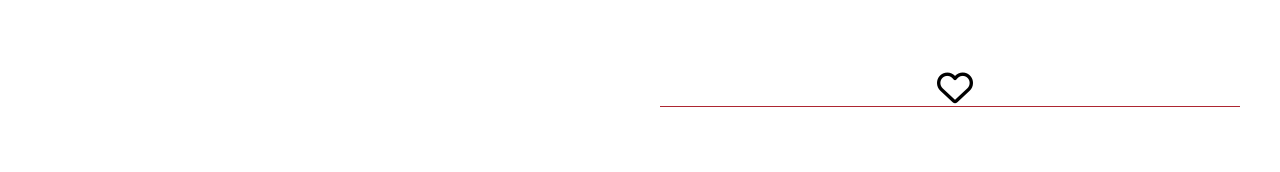
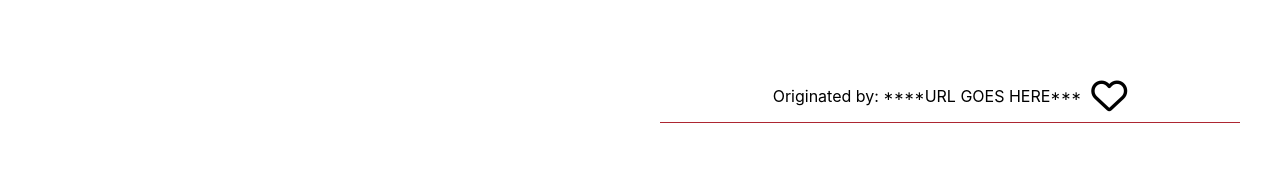
Before and after one commit to ncrown1190/React-Project-Spoonacular-Api, a React (Create React App) app: page /recipes/1/details in a window 1280 px wide. Shown: the part 150-322 px from the top of the page. Built offline with nearby package versions, Linux system fonts and the light colour scheme; no server answers.

Commit message:
fixed details

```diff
--- a/src/components/Details.tsx
+++ b/src/components/Details.tsx
@@ -8,9 +8,9 @@ import { getRecipeById, getRecipesByQuery } from "../services/SpoonApiService";
 import "./Details.css";
 import RecipeCard from "./RecipeCard";
 
-interface Props {
-  singleRecipeCard: Recipe;
-}
+// interface Props {
+//   singleRecipeCard: Recipe;
+// }
 
 const Details = () => {
   const [recipe, setRecipe] = useState<SingleRecipeResponse | undefined>();
@@ -28,16 +28,15 @@ const Details = () => {
       <div className="recipe-container">
         <div className="recipe-img-p-container">
           <div className="recipe-image">
-            {/* <img
-              src={singleRecipeCard.image!}
-              alt={singleRecipeCard.title}
-            /> */}
             <img src={recipe?.image} alt={recipe?.title} />
           </div>
         </div>
         <div className="title-ingredients-container">
           <div className="favorite-icon-container">
             <p className="details-title">{recipe?.title}</p>
+        <div>
+          <p>Originated by: ****URL GOES HERE***</p>
+        </div>
             {isFav(recipe?.id!) ? (
               <i
                 className="fa-solid fa-heart"
@@ -85,13 +84,12 @@ const Details = () => {
       <div className="instruction-container">
         <p className="instruction-title">Instructions:</p>
         <ol className="instruction-list">
-          {recipe?.analyzedInstructions.map((item) =>
-            item.step.map((step) => (
-              <li className="instruction-steps">{step.step}</li>
-            ))
-          )}
+          {recipe?.analyzedInstructions[0]?.steps.map((item) => <li className="instruction-steps">{item.step}</li>)}
         </ol>
       </div>
+
+
+
     </div>
   );
 };
--- a/src/components/TodaysRecipe.tsx
+++ b/src/components/TodaysRecipe.tsx
@@ -34,7 +34,7 @@ const TodaysRecipe = () => {
     <div className="TodaysBox">
       <h2>
         {/* <h2 className={`${searchTerm || mealType || diet ? "hide" : ""} `}> */}
-        <span>TODAY'S RECIPEASE</span>
+        <span>TODAY'S RECIPE</span>
       </h2>
 
       <ul>
--- a/src/models/food-models.ts
+++ b/src/models/food-models.ts
@@ -8,7 +8,7 @@ interface Steps {
 }
 
 interface AnalyzedInstructions {
-  step: Steps[];
+  steps: Steps[];
 }
 
 export default interface SingleRecipeResponse {
```
